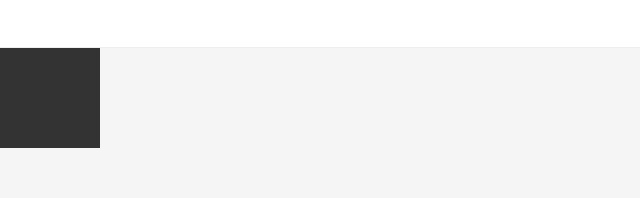
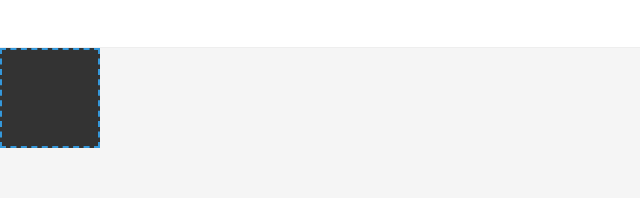
Before and after one commit to jaykiim/canvas-editor-test, a Vue app: page / in a window 1280 px wide. Both pictures are taken after a click on the element 50 px from the left and 98 px from the top of the page. Shown: the top 198 px of the page, without its empty margins (0-640 px from the left). Built offline with nearby package versions, Linux system fonts and the light colour scheme.

Commit message:
feat(DesignElement, BoundigBox): 엘리먼트 선택 기능 추가
- 캔버스 위에 놓인 엘리먼트 클릭 시 BoundingBox가 표출되며, 해당
  엘리먼트가 활성화되도록 함

Refs:

```diff
--- a/src/views/canvas-editor/components/DesignElement.vue
+++ b/src/views/canvas-editor/components/DesignElement.vue
@@ -1,5 +1,4 @@
 <script setup lang="ts">
-import { ref } from 'vue';
 import { useElementStore } from '@/stores/elements';
 import BoundingBox from './BoundingBox.vue';
 import type { Element } from '@/types/Element';
@@ -10,20 +9,17 @@ defineProps({
   panY: { type: Number, required: true }
 })
 
-const elementStore = useElementStore();
-const elements = elementStore.getElements();
-const selectedElement = elementStore.getSelectedElement();
+const { state, setSelectedElement } = useElementStore();
 
-const handleElementClick = (e: MouseEvent, element: Element) => {
-  console.log('element mousedown');
-  elementStore.setSelectedElement(element);
+const handleElementClick = (element: Element) => {
+  setSelectedElement(element);
 };
 
 </script>
 
 <template>
   <div
-    v-for="item in elements"
+    v-for="item in state.elements"
     :key="item.id"
     class="element"
     :style="{
@@ -36,11 +32,11 @@ const handleElementClick = (e: MouseEvent, element: Element) => {
       transform: `scale(${zoomLevel})`,
       position: 'absolute',
     }"
-    @mousedown.stop="handleElementClick($event, item)"
+    @mousedown.stop="handleElementClick(item)"
   >
     <BoundingBox
-      v-if="selectedElement && selectedElement.id === item.id"
-      :element="item"
+      v-if="state.selectedElement && state.selectedElement.id === item.id"
+      :element="state.selectedElement"
     />
   </div>
 </template>
```
